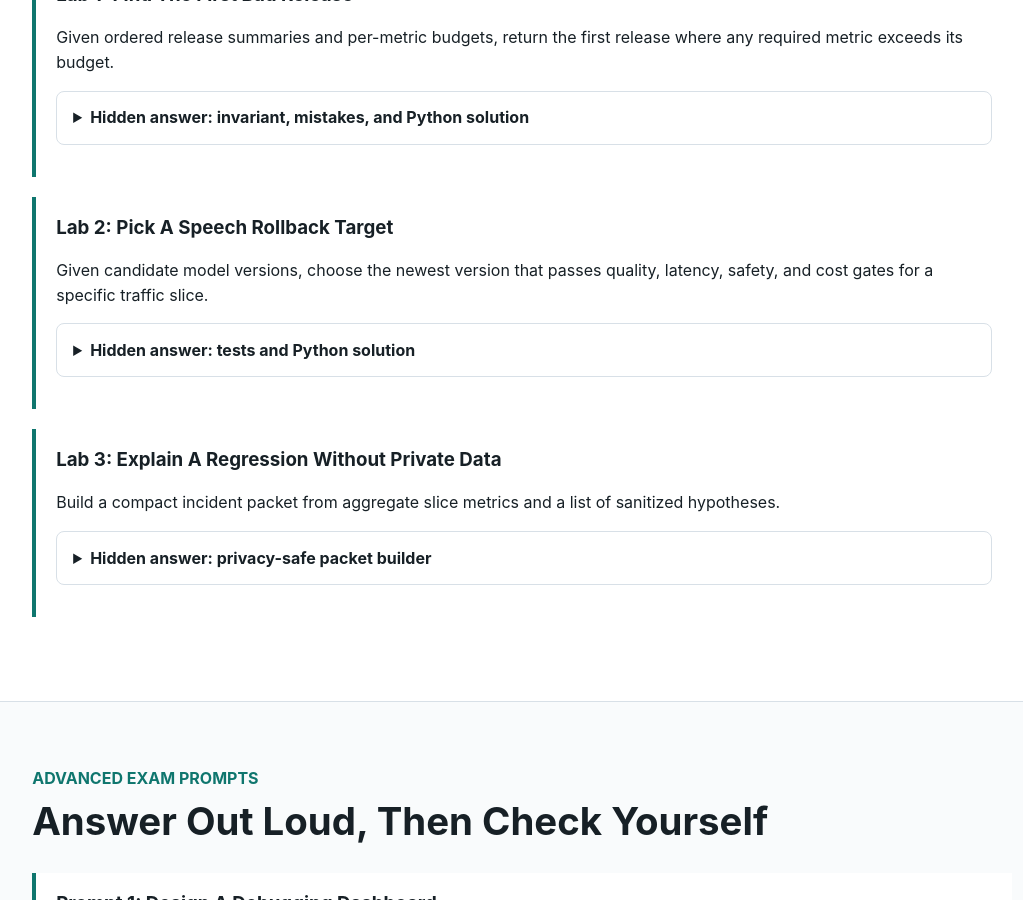
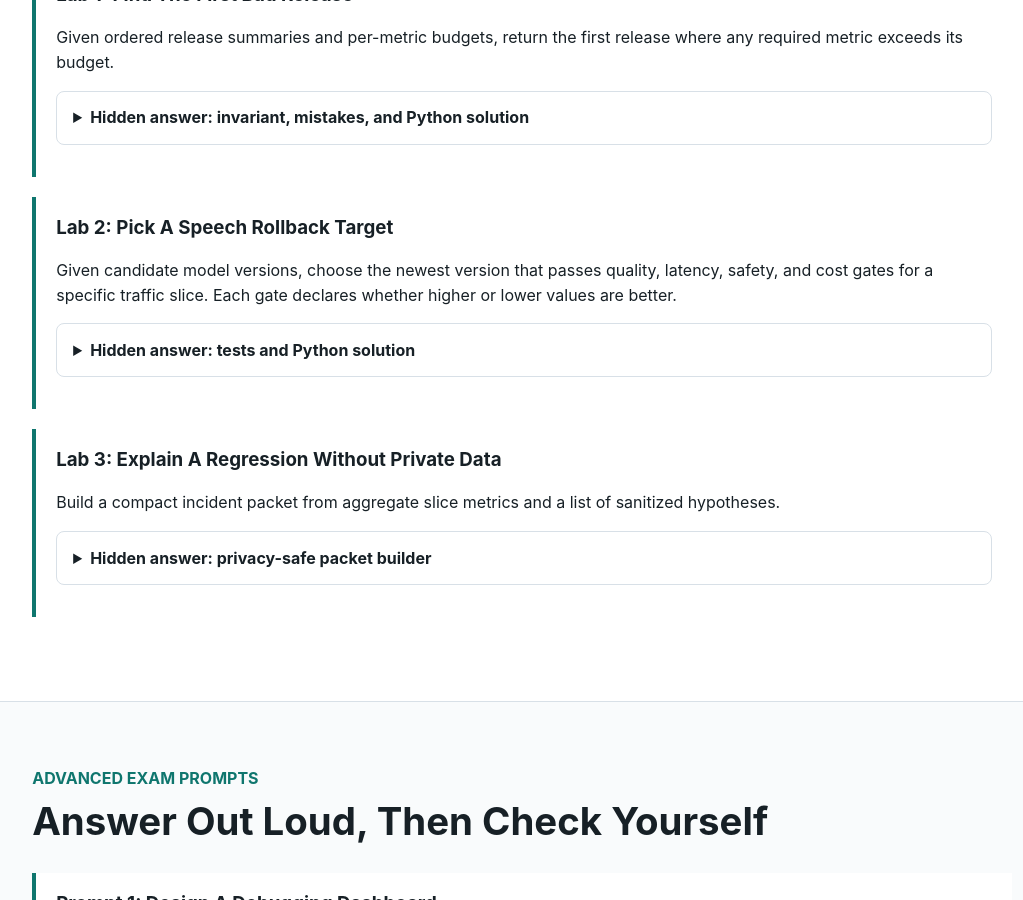
Before and after one commit to kennethli319/kennethli319.github.io, a Jekyll site: the page audio-text-ml-course/lessons/speech-ai-debugging-casebook.html, which Jekyll copies as it is, in a window 1280 px wide and 900 px high, scrolled down 2614 px. Shown: the whole window, without its empty margins (19-1042 px from the left). Built offline with Jekyll 4.4.1, drawn with Linux system fonts in a browser that asks for light colours; part of the change alters nothing that is shown.

Commit message:
Update speech debugging casebook

```diff
--- a/audio-text-ml-course/lessons/speech-ai-debugging-casebook.html
+++ b/audio-text-ml-course/lessons/speech-ai-debugging-casebook.html
@@ -190,13 +190,15 @@
         <p>
           Given candidate model versions, choose the newest version that passes
           quality, latency, safety, and cost gates for a specific traffic slice.
+          Each gate declares whether higher or lower values are better.
         </p>
         <details class="qa">
           <summary>Hidden answer: tests and Python solution</summary>
           <p>
             Test no passing candidate, missing slice data, exactly-on-threshold
             metrics, and a newer model that passes aggregate metrics but fails
-            the requested slice. Rollback selection must be slice-aware.
+            the requested slice. Rollback selection must be slice-aware and must
+            not treat quality, recall, or safety-recall gates as lower-is-better.
           </p>
           <pre><code class="language-python">def choose_rollback_target(versions, slice_name, gates):
     for version in reversed(versions):
@@ -205,13 +207,22 @@
             continue
 
         ok = True
-        for metric, limit in gates.items():
+        for metric, rule in gates.items():
             if metric not in metrics:
                 ok = False
                 break
-            if metrics[metric] &gt; limit:
+
+            direction = rule["direction"]
+            limit = rule["limit"]
+            value = metrics[metric]
+            if direction == "max" and value &gt; limit:
                 ok = False
                 break
+            if direction == "min" and value &lt; limit:
+                ok = False
+                break
+            if direction not in {"max", "min"}:
+                raise ValueError(f"unknown gate direction: {direction}")
 
         if ok:
             return version["id"]
```
